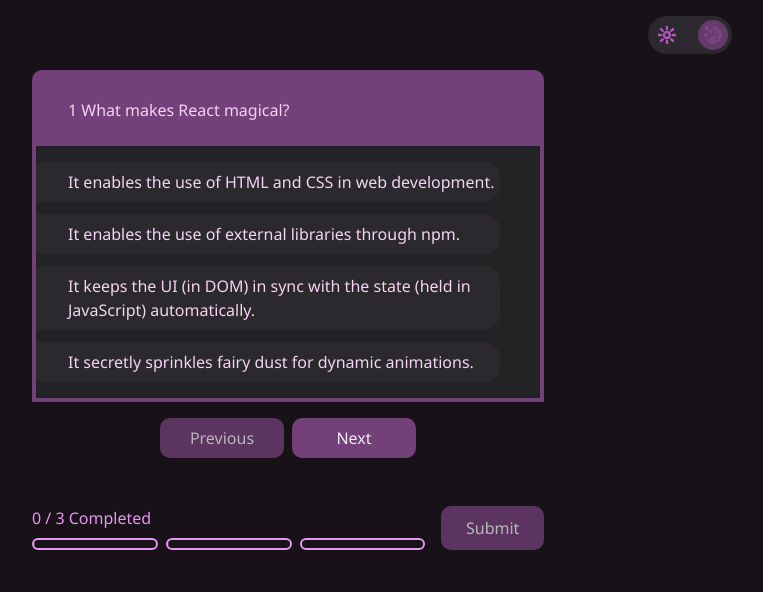
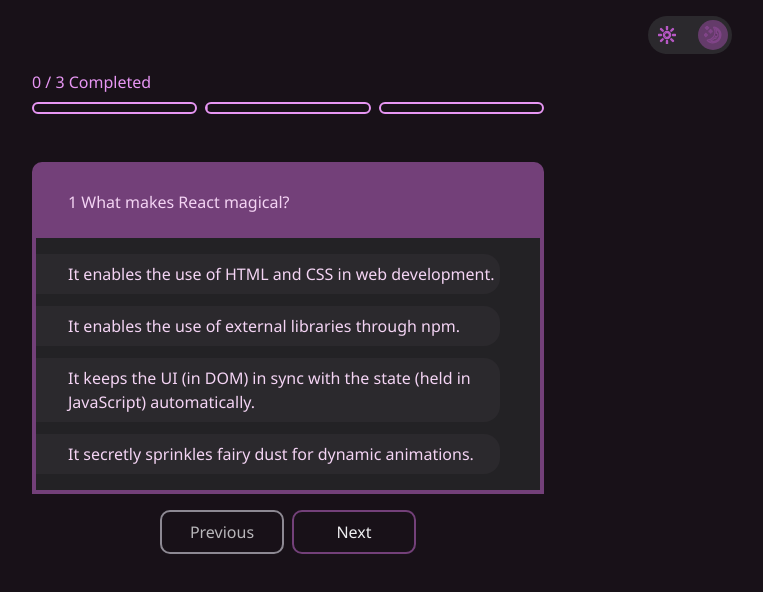
Before and after one commit to andrewnessinjim/quiz-app, a React (Create React App) app: page / in a window 1280 px wide. Shown: the top 592 px of the page, without its empty margins (352-1115 px from the left). Built offline with nearby package versions, Linux system fonts and the light colour scheme.

Commit message:
Improve UX
* Move progress bar to the top to prevent it from jumping around
when the question card size fluctuates.
* Use secondary buttons for navigation so the primary Submit and
Retry buttons stand out

```diff
--- a/src/components/QuestionCards/QuestionCards.js
+++ b/src/components/QuestionCards/QuestionCards.js
@@ -61,12 +61,14 @@
       </CardsScroller>
       <NavContainer>
         <StButton
+          $style="secondary"
           disabled={currentQuestion === 0 || quizSubmitted}
           onClick={() => setCurrentQuestion(currentQuestion - 1)}
         >
           Previous
         </StButton>
         <StButton
+          $style="secondary"
           disabled={currentQuestion === data.length - 1 || quizSubmitted}
           onClick={() => setCurrentQuestion(currentQuestion + 1)}
         >
--- a/src/components/QuizManager/QuizManager.jsx
+++ b/src/components/QuizManager/QuizManager.jsx
@@ -57,6 +57,8 @@
   const providedAnswersCount = providedAnswers.filter((answer) => answer !== null).length;
   const [score, setScore] = React.useState(0);
 
+  const isReadyForSubmission = numQuestions === providedAnswersCount;
+
   function onAnswerSelect(questionIndex, selectedAnswer) {
     const nextAnswers = [...providedAnswers];
     nextAnswers[questionIndex] = selectedAnswer;
@@ -79,15 +81,15 @@
 
   return (
     <Wrapper>
-      <QuestionCards data={data} onAnswerSelect={onAnswerSelect} quizSubmitted={quizSubmitted} />
       <StProgessContainer>
         <QuizProgress total={data.length} completed={providedAnswersCount} />
+      </StProgessContainer>
+      <QuestionCards data={data} onAnswerSelect={onAnswerSelect} quizSubmitted={quizSubmitted} />
+      {isReadyForSubmission && !quizSubmitted &&
         <StSubmitButton
-          onClick={onSubmit}
-          disabled={providedAnswersCount < data.length || quizSubmitted}>
+          onClick={onSubmit}>
             Submit
-        </StSubmitButton>
-      </StProgessContainer>
+        </StSubmitButton>}
       { quizSubmitted &&
           <StQuizStatus>
             {`You scored ${score}/${numQuestions}`}
--- a/src/components/StButton/StButton.js
+++ b/src/components/StButton/StButton.js
@@ -1,16 +1,33 @@
 import styled from "styled-components";
+
+function getBackground(style, theme) {
+  if(style === "secondary") {
+    return "none";
+  } else {
+    return theme.colors.plum7;
+  }
+}
+
+function getBorder(style, theme) {
+  if(style === "secondary") {
+    return `2px solid ${theme.colors.plum7}`;
+  } else {
+    return "none";
+  }
+}
 
 const StButton = styled.button`
   padding: 8px 16px;
   width: 124px;
   color: ${({ theme }) => theme.colors.mauve12};
   border-radius: 10px;
-  border: none;
-  background: ${({ theme }) => theme.colors.plum7};
+  border: ${({ theme, $style }) => getBorder($style, theme)};
+  background: ${({ theme, $style }) => getBackground($style, theme)};
   cursor: pointer;
 
   &[disabled] {
     opacity: 0.75;
+    border-color: ${({ theme }) => theme.colors.mauve11};
   }
 
   &[disabled]:hover {
```
